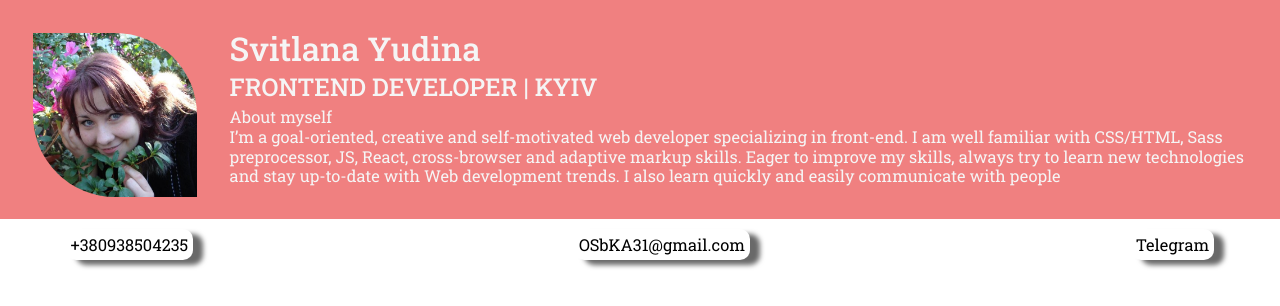
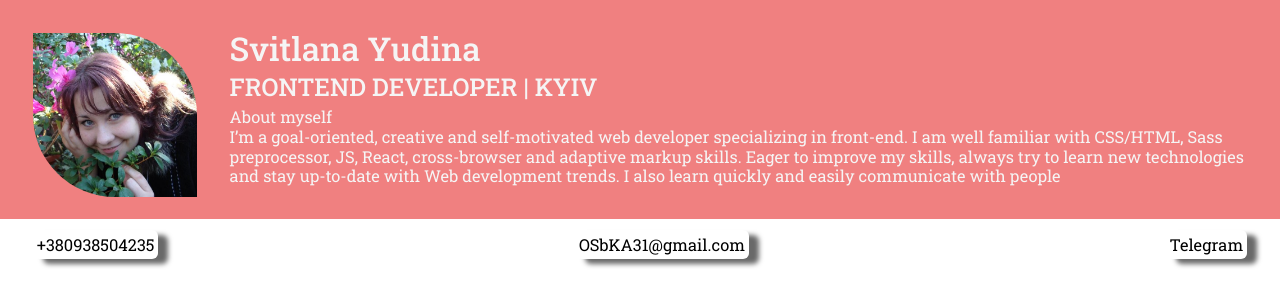
Before and after one commit to Svitlana-Yudina/My_CV, a plain HTML site: page index.html in a window 1280 px wide. Drawn offline with Linux system fonts and the light colour scheme.

```diff
--- a/style.css
+++ b/style.css
@@ -39,7 +39,7 @@ line-height: 120%;
 /* #endregion */
 
 .main {
-  padding: 0 4em;
+  padding: 0 2em;
 }
 .contacts {
   padding: 1em 0;
@@ -48,11 +48,11 @@ line-height: 120%;
   text-align-last: justify;
 }
 .contacts a {
-  padding: 5px;
+  padding: 4px;
   color: black;
   text-decoration: none;
   /* border: 4px double; */
-  border-radius: 10px;
+  border-radius: 6px;
   box-shadow: 10px 5px 5px dimgray;
 }
 .contacts a:active {
```
